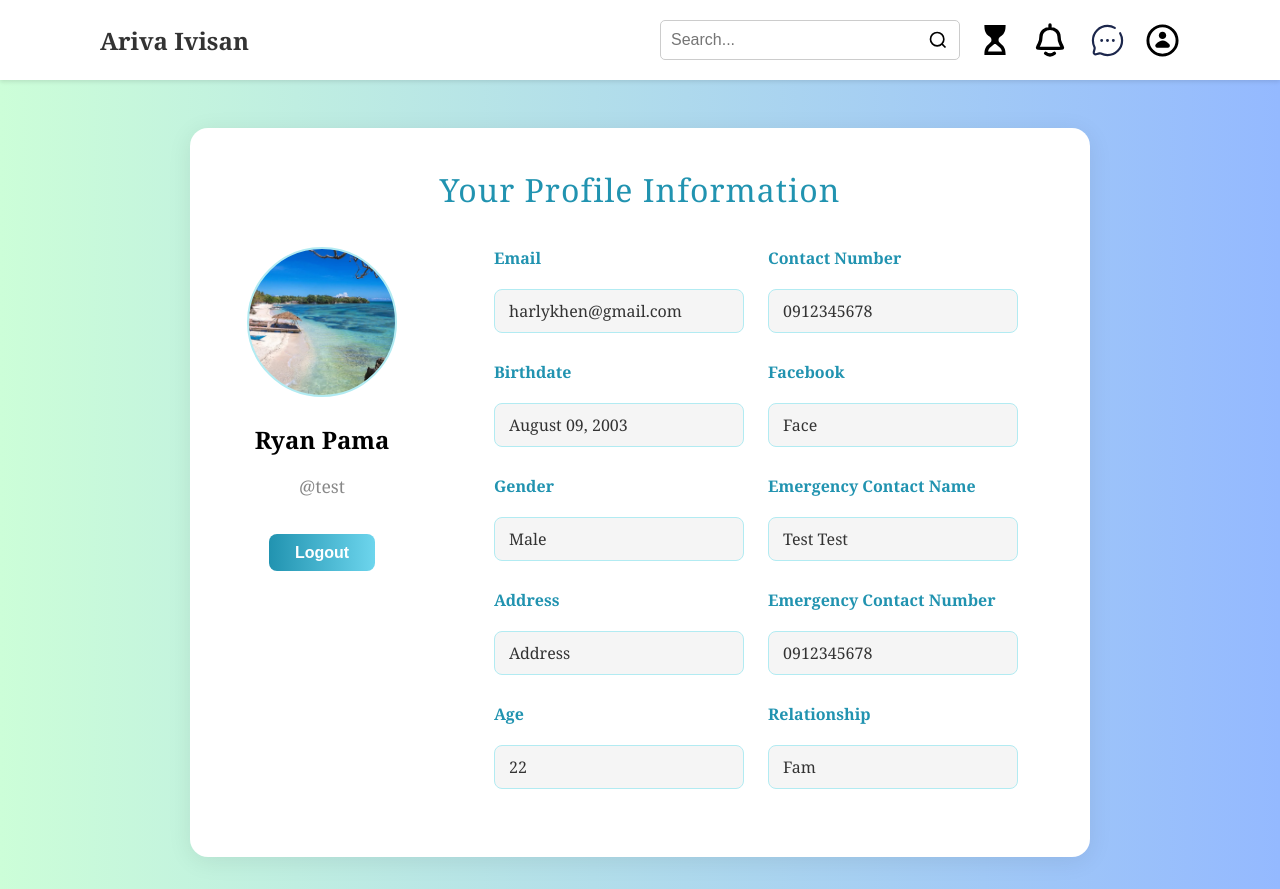
After one commit to mokuken/Client-One-System, a Flask app: template templates/user/profile.html in a window 1280 px wide. The commit adds this page. Run offline with Flask 3, Linux system fonts and the light colour scheme; the template is opened without the code that fills it: values that come from a table or form of the project are taken from there, others are empty.

Commit message:
feat: implement user and owner registration with profile management

```diff
--- a/app.py
+++ b/app.py
@@ -1,14 +1,144 @@
+
 from flask import Flask, render_template, request, redirect, url_for, flash, session
-
+from flask_sqlalchemy import SQLAlchemy
+from werkzeug.security import generate_password_hash, check_password_hash
 
 app = Flask(__name__)
+app.config['SECRET_KEY'] = 'your_secret_key_here'
+app.config['SQLALCHEMY_DATABASE_URI'] = 'sqlite:///site.db'
+db = SQLAlchemy(app)
+
+class User(db.Model):
+    id = db.Column(db.Integer, primary_key=True)
+    username = db.Column(db.String(80), unique=True, nullable=False)
+    password = db.Column(db.String(200), nullable=False)
+    name = db.Column(db.String(120))
+    email = db.Column(db.String(120))
+    birthdate = db.Column(db.String(50))
+    gender = db.Column(db.String(20))
+    address = db.Column(db.String(200))
+    age = db.Column(db.String(10))
+    contact_number = db.Column(db.String(30))
+    facebook = db.Column(db.String(120))
+    emergency_name = db.Column(db.String(120))
+    emergency_number = db.Column(db.String(30))
+    relationship = db.Column(db.String(50))
+    # Add other fields as needed
+
+class Owner(db.Model):
+    id = db.Column(db.Integer, primary_key=True)
+    username = db.Column(db.String(80), unique=True, nullable=False)
+    password = db.Column(db.String(200), nullable=False)
+    name = db.Column(db.String(120))
+    email = db.Column(db.String(120))
+    # Add other fields as needed
 
 @app.route("/")
+def home():
+    return render_template("home.html")
+
+@app.route("/browse")
 def browse():
-    # if 'user_id' not in session:
-    #     flash("Please log in to access this page.", "warning")
-    #     return redirect(url_for('login'))
     return render_template("browse.html")
 
+@app.route("/user/profile")
+def user_profile():
+    return render_template("user/profile.html")
+
+@app.route("/userSignUp", methods=["GET", "POST"])
+def user_sign_up():
+    if request.method == "POST":
+        username = request.form.get("username")
+        password = request.form.get("password")
+        confirm_password = request.form.get("confirm_password")
+        name = request.form.get("name")
+        email = request.form.get("email")
+        birthdate = request.form.get("birthdate")
+        gender = request.form.get("gender")
+        address = request.form.get("address")
+        age = request.form.get("age")
+        contact_number = request.form.get("contact_number")
+        facebook = request.form.get("facebook")
+        emergency_name = request.form.get("emergency_name")
+        emergency_number = request.form.get("emergency_number")
+        relationship = request.form.get("relationship")
+
+        if password != confirm_password:
+            flash("Passwords do not match.", "danger")
+            return redirect(url_for("user_sign_up"))
+        if User.query.filter_by(username=username).first():
+            flash("Username already exists.", "danger")
+            return redirect(url_for("user_sign_up"))
+        hashed_pw = generate_password_hash(password)
+        user = User(
+            username=username,
+            password=hashed_pw,
+            name=name,
+            email=email,
+            birthdate=birthdate,
+            gender=gender,
+            address=address,
+            age=age,
+            contact_number=contact_number,
+            facebook=facebook,
+            emergency_name=emergency_name,
+            emergency_number=emergency_number,
+            relationship=relationship
+        )
+        db.session.add(user)
+        db.session.commit()
+        flash("Registration successful! Please log in.", "success")
+        return redirect(url_for("browse"))
+    return render_template("userSignUp.html")
+
+@app.route("/ownerSignUp", methods=["GET", "POST"])
+def owner_sign_up():
+    if request.method == "POST":
+        username = request.form.get("username")
+        password = request.form.get("password")
+        name = request.form.get("name")
+        email = request.form.get("email")
+        if Owner.query.filter_by(username=username).first():
+            flash("Username already exists.", "danger")
+            return redirect(url_for("owner_sign_up"))
+        hashed_pw = generate_password_hash(password)
+        owner = Owner(username=username, password=hashed_pw, name=name, email=email)
+        db.session.add(owner)
+        db.session.commit()
+        flash("Owner registration successful! Please log in.", "success")
+        return redirect(url_for("home"))
+    return render_template("ownerSignUp.html")
+
+@app.route("/login", methods=["POST"])
+def login():
+    user_type = request.form.get("user_type")
+    username = request.form.get("username")
+    password = request.form.get("password")
+    if user_type == "owner":
+        owner = Owner.query.filter_by(username=username).first()
+        if owner and check_password_hash(owner.password, password):
+            session["owner_id"] = owner.id
+            flash("Logged in as owner!", "success")
+            return redirect(url_for("home"))
+        else:
+            flash("Invalid owner credentials.", "danger")
+    else:
+        user = User.query.filter_by(username=username).first()
+        if user and check_password_hash(user.password, password):
+            session["user_id"] = user.id
+            flash("Logged in as user!", "success")
+            return redirect(url_for("browse"))
+        else:
+            flash("Invalid user credentials.", "danger")
+    return redirect(url_for("home"))
+
+@app.route("/logout")
+def logout():
+    session.clear()
+    flash("Logged out.", "info")
+    return redirect(url_for("home"))
+
 if __name__ == '__main__':
+    with app.app_context():
+        db.create_all()
     app.run(debug=True)
--- /dev/null
+++ b/templates/user/profile.html
@@ -0,0 +1,140 @@
+<!DOCTYPE html>
+<html lang="en">
+<head>
+    <meta charset="UTF-8">
+    <meta name="viewport" content="width=device-width, initial-scale=1.0">
+    <title>User Profile</title>
+    <style>
+        * {
+            padding: 0;
+            margin: 0;
+            box-sizing: border-box;
+        }
+        body {
+            min-height: 100vh;
+            background: linear-gradient(90deg, rgba(204, 254, 216, 1) 0%, rgba(148, 185, 255, 1) 100%);
+            font-family: Georgia, 'Times New Roman', Times, serif;
+        }
+        .profile-main-container {
+            background: #fff;
+            border-radius: 18px;
+            box-shadow: 0 4px 24px rgba(0,0,0,0.08);
+            width: 95%;
+            max-width: 900px;
+            padding: 40px 32px 32px 32px;
+            display: flex;
+            flex-direction: column;
+            align-items: center;
+            margin: 48px auto 32px auto;
+        }
+        .profile-title {
+            color: #2193b0;
+            font-size: 2rem;
+            margin-bottom: 24px;
+            letter-spacing: 1px;
+        }
+        .user-container {
+            display: flex;
+            width: 100%;
+            gap: 32px;
+            margin-bottom: 24px;
+        }
+        .profile-container {
+            display: flex;
+            flex-direction: column;
+            align-items: center;
+            gap: 18px;
+            min-width: 200px;
+        }
+        .profile-img {
+            border: 2px solid #b2ebf2;
+            width: 150px;
+            height: 150px;
+            border-radius: 50%;
+            background: #eaeaea url('/static/images/bg.webp') center/cover no-repeat;
+            margin-bottom: 8px;
+        }
+        .profile-username {
+            color: #888;
+            font-size: 1.1rem;
+            margin-bottom: 8px;
+        }
+        .user-information {
+            display: flex;
+            gap: 24px;
+            width: 100%;
+            justify-content: center;
+        }
+        .user-information > div {
+            display: flex;
+            flex-direction: column;
+            gap: 16px;
+            width: 250px;
+        }
+        .info-label {
+            font-weight: bold;
+            color: #2193b0;
+            margin-bottom: 4px;
+        }
+        .info-value {
+            color: #333;
+            margin-bottom: 12px;
+            background: #f5f5f5;
+            border-radius: 8px;
+            padding: 10px 14px;
+            font-size: 1rem;
+            border: 1px solid #b2ebf2;
+        }
+        @media (max-width: 900px) {
+            .profile-main-container { padding: 24px 8px; }
+            .user-container { flex-direction: column; align-items: center; gap: 18px; }
+            .user-information { flex-direction: column; gap: 18px; align-items: center; }
+            .user-information > div { width: 100%; }
+        }
+    </style>
+</head>
+<body>
+    {% include 'partials/navbarLoggedIn.html' %}
+    <div class="profile-main-container">
+        <div class="profile-title">Your Profile Information</div>
+        <div style="width:100%; display:flex; justify-content:flex-end; margin-bottom:12px;">
+        </div>
+        <div class="user-container">
+            <div class="profile-container">
+                <div class="profile-img"></div>
+                <h2>{{ user.name }}</h2>
+                <div class="profile-username">@{{ user.username }}</div>
+                <form action="{{ url_for('logout') }}" method="get" style="margin-top:10px;">
+                    <button type="submit" class="modern-button" style="background:linear-gradient(90deg, #2193b0 0%, #6dd5ed 100%); color:#fff; border:none; border-radius:8px; font-size:1rem; font-weight:bold; padding:0.6rem 1.6rem; cursor:pointer;">Logout</button>
+                </form>
+            </div>
+            <div class="user-information">
+                <div>
+                    <div class="info-label">Email</div>
+                    <div class="info-value">{{ user.email }}</div>
+                    <div class="info-label">Birthdate</div>
+                    <div class="info-value">{{ user.birthdate }}</div>
+                    <div class="info-label">Gender</div>
+                    <div class="info-value">{{ user.gender }}</div>
+                    <div class="info-label">Address</div>
+                    <div class="info-value">{{ user.address }}</div>
+                    <div class="info-label">Age</div>
+                    <div class="info-value">{{ user.age }}</div>
+                </div>
+                <div>
+                    <div class="info-label">Contact Number</div>
+                    <div class="info-value">{{ user.contact_number }}</div>
+                    <div class="info-label">Facebook</div>
+                    <div class="info-value">{{ user.facebook }}</div>
+                    <div class="info-label">Emergency Contact Name</div>
+                    <div class="info-value">{{ user.emergency_name }}</div>
+                    <div class="info-label">Emergency Contact Number</div>
+                    <div class="info-value">{{ user.emergency_number }}</div>
+                    <div class="info-label">Relationship</div>
+                    <div class="info-value">{{ user.relationship }}</div>
+                </div>
+            </div>
+        </div>
+    </div>
+</body>
+</html>
```
Also changed, not shown: templates/ownerSignUp.html (+22 -21 lines), templates/userSignUp.html (+21 -17 lines), instance/site.db (added).
